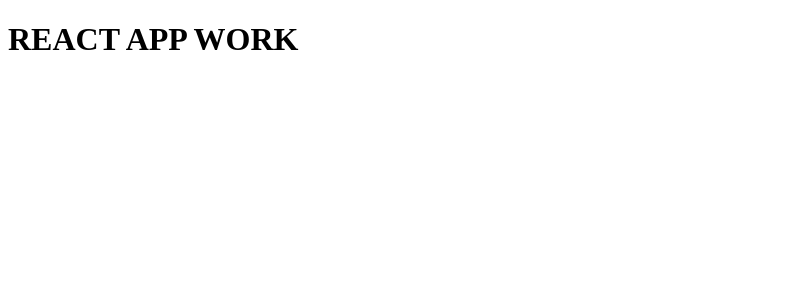
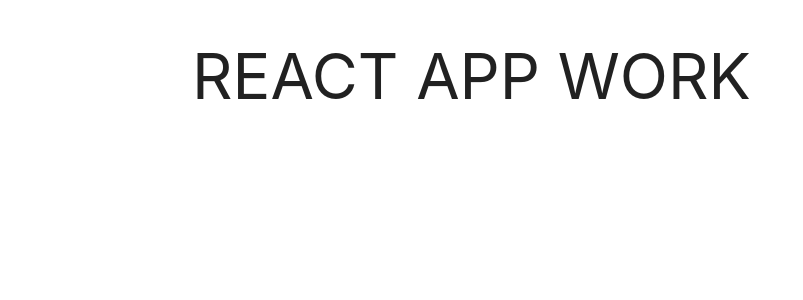
Before and after one commit to anaxronik/mern, a React (Create React App) app in the folder client/: page / in a window 1280 px wide. Shown: the top 300 px of the page, without its empty margins (0-803 px from the left). Built offline with nearby package versions, Linux system fonts and the light colour scheme.

Commit message:
add styles to app

```diff
--- a/client/src/App.jsx
+++ b/client/src/App.jsx
@@ -1,8 +1,9 @@
 import React from 'react';
+import 'materialize-css'
 
 function App() {
   return (
-    <div>
+    <div className='container'>
       <h1>REACT APP WORK</h1>
     </div>
   );
--- a/client/src/index.css
+++ b/client/src/index.css
@@ -0,0 +1 @@
+@import "~materialize-css/dist/css/materialize.min.css"
```
